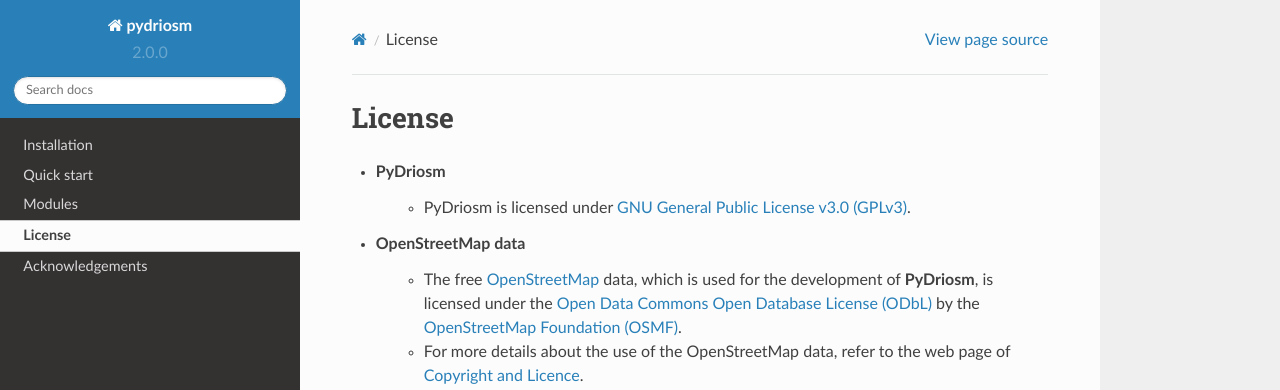
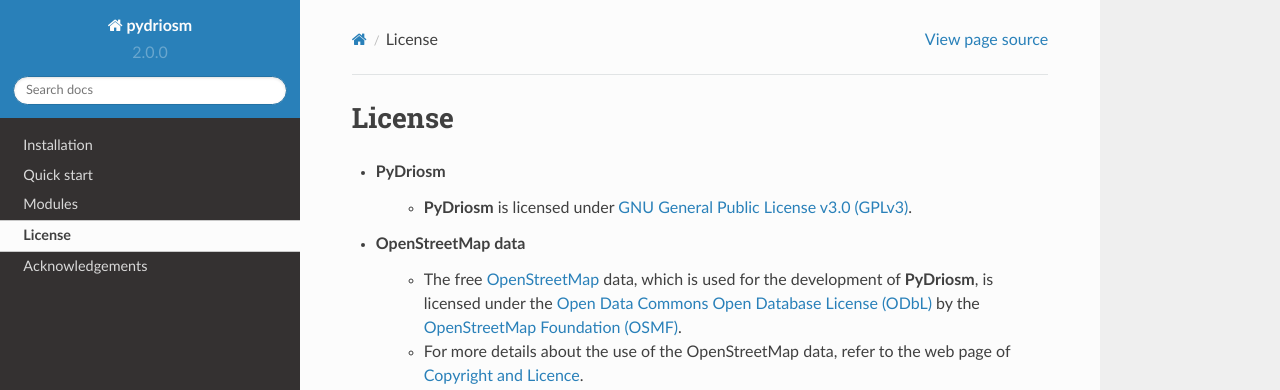
Before and after one commit to mikeqfu/pydriosm, a Sphinx documentation site: the page built from docs/source/license.rst, in a window 1280 px wide. Shown: the top 390 px of the page. Built offline with Sphinx 7.4.7 and the Read the Docs theme 2.0.0, drawn with Linux system fonts in a browser that asks for light colours.

```diff
--- a/docs/source/license.rst
+++ b/docs/source/license.rst
@@ -4,7 +4,7 @@ License
 
 - **PyDriosm**
 
-    - PyDriosm is licensed under `GNU General Public License v3.0 (GPLv3) <https://github.com/mikeqfu/pydriosm/blob/master/LICENSE>`_.
+    - **PyDriosm** is licensed under `GNU General Public License v3.0 (GPLv3) <https://github.com/mikeqfu/pydriosm/blob/master/LICENSE>`_.
 
 - **OpenStreetMap data**
 
```
